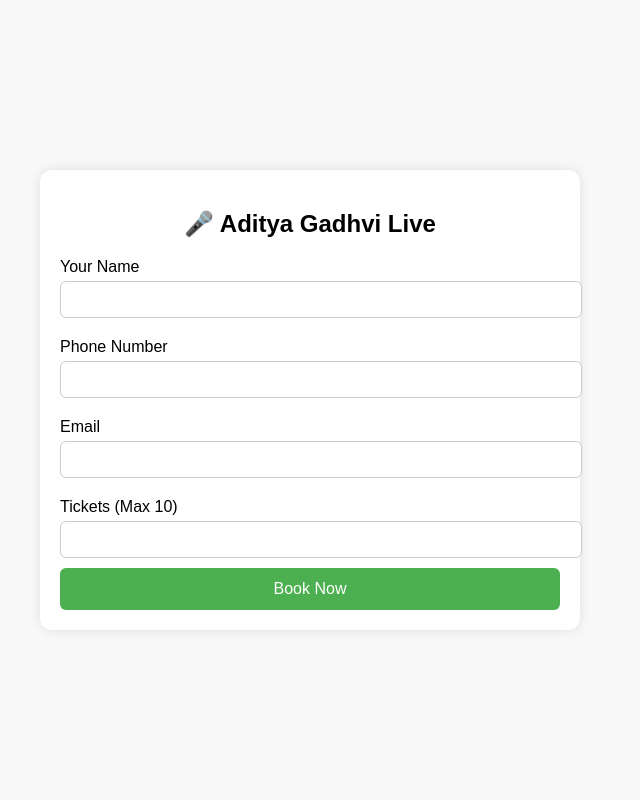
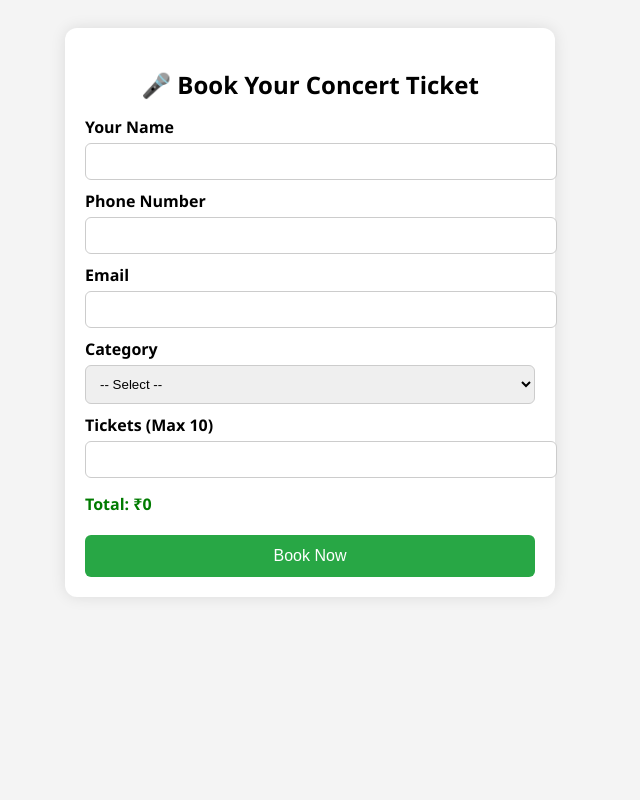
Before and after one commit to amemitroofficial9/aditya_concert, a Flask app: page / in a window 1280 px wide. Shown: the whole page, without its empty margins (330-970 px from the left). Run offline with Flask 3, Linux system fonts and the light colour scheme.

Commit message:
Update: booking with QR, category pricing, and payment options

```diff
--- a/templates/index.html
+++ b/templates/index.html
@@ -1,60 +1,50 @@
 <!DOCTYPE html>
 <html lang="en">
 <head>
-    <meta charset="UTF-8">
-    <meta name="viewport" content="width=device-width, initial-scale=1.0">
+  <meta charset="UTF-8" />
+  <meta name="viewport" content="width=device-width, initial-scale=1.0"/>
   <title>Aditya Gadhvi Concert Booking</title>
   <style>
     body {
-            font-family: Arial, sans-serif;
-            margin: 0; padding: 0;
-            background: #f8f8f8;
-            display: flex; justify-content: center; align-items: center;
-            height: 100vh;
+      font-family: 'Segoe UI', sans-serif;
+      background: #f4f4f4;
+      display: flex;
+      justify-content: center;
+      align-items: flex-start;
+      padding: 20px;
     }
-        .container {
+    .wrapper {
       background: white;
       padding: 20px;
       border-radius: 12px;
-            box-shadow: 0 0 12px rgba(0,0,0,0.1);
-            max-width: 400px;
-            width: 90%;
+      box-shadow: 0 0 15px rgba(0,0,0,0.1);
+      max-width: 450px;
+      width: 100%;
     }
-        h2 {
-            text-align: center;
-            margin-bottom: 20px;
+    h2 { text-align: center; margin-bottom: 15px; }
+    label { font-weight: bold; margin-top: 10px; display: block; }
+    input, select {
+      width: 100%; padding: 10px; margin-top: 5px;
+      border: 1px solid #ccc; border-radius: 6px;
     }
-        label {
-            display: block;
-            margin: 10px 0 5px;
-        }
-        input {
-            width: 100%;
-            padding: 10px;
-            margin-bottom: 10px;
-            border-radius: 6px;
-            border: 1px solid #ccc;
+    .total {
+      margin-top: 15px;
+      font-weight: bold; color: #007b00;
     }
     button {
-            width: 100%;
-            padding: 12px;
-            background: #4CAF50;
-            color: white;
-            border: none;
-            border-radius: 6px;
-            font-size: 16px;
-        }
-        @media (min-width: 600px) {
-            .container {
-                max-width: 500px;
-            }
+      margin-top: 20px;
+      padding: 12px; width: 100%;
+      background-color: #28a745;
+      color: white; font-size: 16px;
+      border: none; border-radius: 6px;
+      cursor: pointer;
     }
   </style>
 </head>
 <body>
-    <div class="container">
-        <h2>🎤 Aditya Gadhvi Live</h2>
-        <form action="/book" method="POST">
+  <div class="wrapper">
+    <h2>🎤 Book Your Concert Ticket</h2>
+    <form method="POST" action="/book">
       <label>Your Name</label>
       <input type="text" name="name" required>
 
@@ -64,11 +54,33 @@
       <label>Email</label>
       <input type="email" name="email" required>
 
+      <label>Category</label>
+      <select name="category" id="category" onchange="updateTotal()" required>
+        <option value="">-- Select --</option>
+        <option value="fan">Fan Base - ₹1500</option>
+        <option value="general">General - ₹1000</option>
+        <option value="gold">Gold - ₹599</option>
+      </select>
+
       <label>Tickets (Max 10)</label>
-            <input type="number" name="tickets" min="1" max="10" required>
+      <input type="number" name="tickets" id="tickets" min="1" max="10" required oninput="updateTotal()">
+
+      <div class="total" id="total_display">Total: ₹0</div>
 
       <button type="submit">Book Now</button>
     </form>
   </div>
+
+  <script>
+    function updateTotal() {
+      const category = document.getElementById("category").value;
+      const tickets = parseInt(document.getElementById("tickets").value) || 0;
+      let price = 0;
+      if (category === "fan") price = 1500;
+      else if (category === "general") price = 1000;
+      else if (category === "gold") price = 599;
+      document.getElementById("total_display").innerText = "Total: ₹" + (tickets * price);
+    }
+  </script>
 </body>
 </html>
```
Also changed, not shown: templates/success.html (+21 -34 lines). Lines whose indentation alone changed are shown as unchanged.
